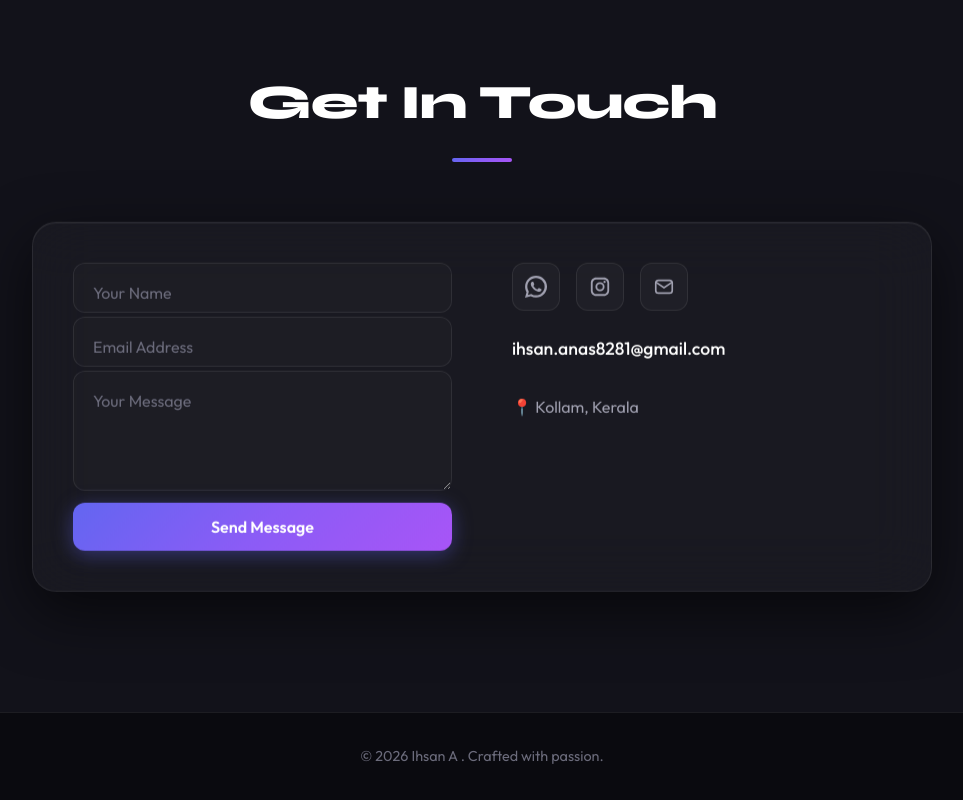
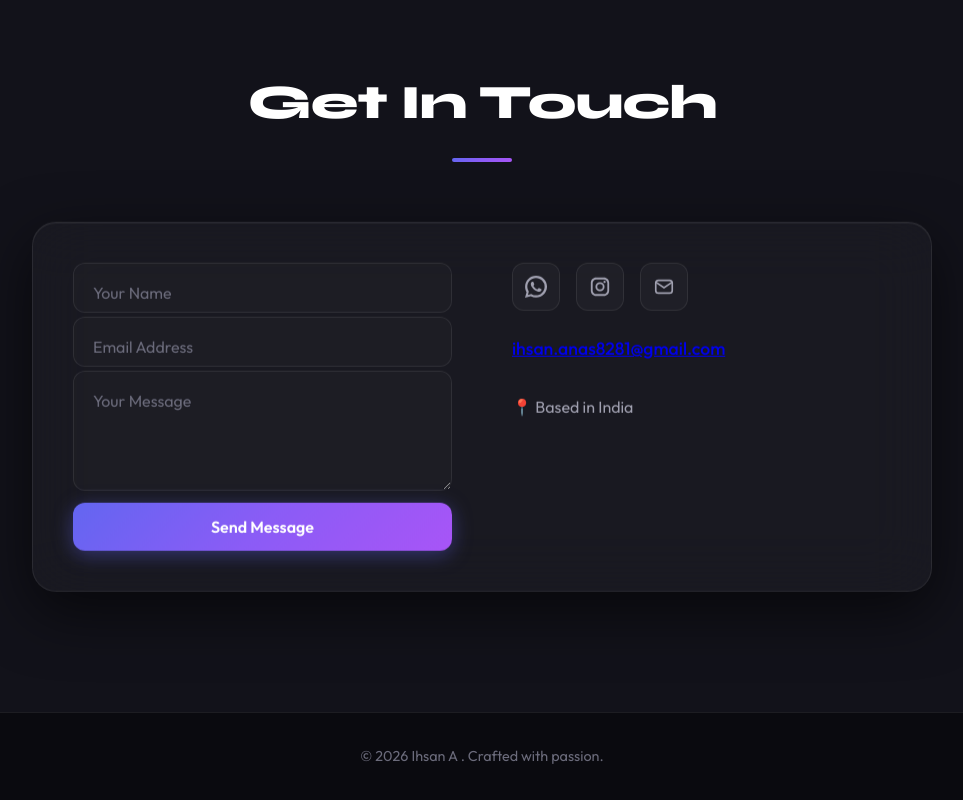
Before and after one commit to ihsan384/Portfolioofme, a plain HTML site: page index.html in a window 1280 px wide. Shown: the part 3970-4770 px from the top of the page, without its empty margins (158-1121 px from the left). Drawn offline with nearby package versions, Linux system fonts and the light colour scheme.

Commit message:
contact update

```diff
--- a/index.html
+++ b/index.html
@@ -356,8 +356,8 @@
 
 </div>
 
-<p class="contact-email">ihsan.anas8281@gmail.com</p>
-<p class="contact-location">📍 Kollam, Kerala</p>
+<p class="contact-email"><a href="mailto:ihsan.anas8281@gmail.com">ihsan.anas8281@gmail.com</a></p>
+<p class="contact-location">📍 Based in India</p>
       </div>
     </div>
   </section>
```
